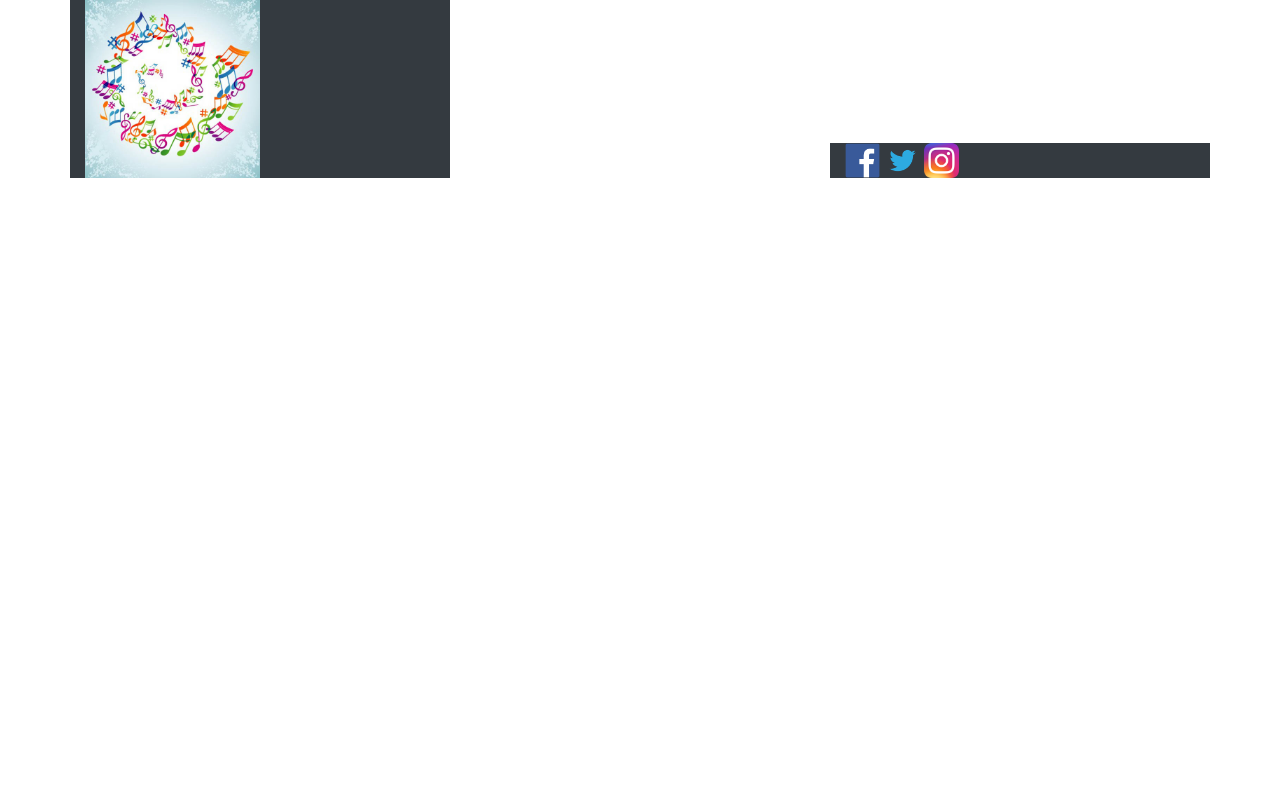
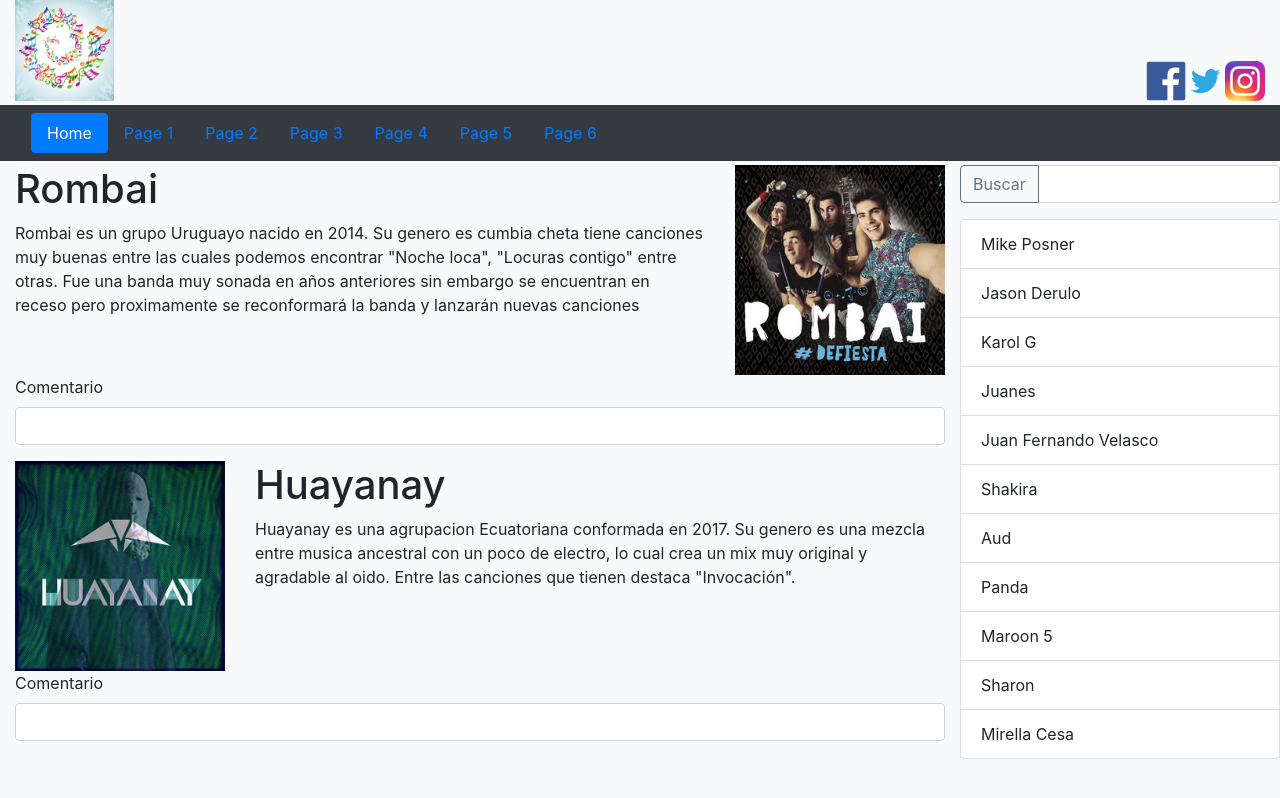
Before and after one commit to jorgeandres6/ProyectoCSS2, a plain HTML site: page Bootstrap/index.html in a window 1280 px wide. Drawn offline with Linux system fonts and the light colour scheme.

Commit message:
Fin Bootstrap
Desktop

```diff
--- a/Bootstrap/index.html
+++ b/Bootstrap/index.html
@@ -9,19 +9,91 @@
     <link rel="stylesheet" href="css/estilos.css">
 
   </head>
-  <body>
-    <header class="container">
+  <body class="bg-light">
+    <header class="container-fluid">
         <div class="row align-items-end">
-          <div class="col-lg-4 align-self-start bg-dark">
-            <img src="img/musicalogo.jpg" alt="Logo Musica" width="50%">
+          <div class="col-lg-4 align-self-start">
+            <img src="img/musicalogo.jpg" alt="Logo Musica" width="25%">
           </div>
-          <div class="align-self-end col-lg-4 offset-lg-4 bg-dark">
-              <img src="img/facebook.png" alt="Facebook logo" width="10%">
-              <img src="img/twitter.png" alt="Facebook logo" width="10%">
-              <img src="img/instagram.png" alt="Facebook logo" width="10%">
+          <div class="col-lg-4 offset-lg-4 d-flex justify-content-end">
+              <img src="img/facebook.png" alt="Facebook logo" width="10%" height="10%">
+              <img src="img/twitter.png" alt="Facebook logo" width="10%" height="10%">
+              <img src="img/instagram.png" alt="Facebook logo" width="10%" height="10%">
           </div>
         </div>
     </header>
 
+    <nav class="navbar navbar-expand-lg navbar-dark bg-dark my-1">
+      <div class="container-fluid">
+        <ul class="nav nav-pills">
+          <li class="nav-item"><a class="nav-link active" href="#">Home</a></li>
+          <li class="nav-item"><a class="nav-link" href="#">Page 1</a></li>
+          <li class="nav-item"><a class="nav-link" href="#">Page 2</a></li>
+          <li class="nav-item"><a class="nav-link" href="#">Page 3</a></li>
+          <li class="nav-item"><a class="nav-link" href="#">Page 4</a></li>
+          <li class="nav-item"><a class="nav-link" href="#">Page 5</a></li>
+          <li class="nav-item"><a class="nav-link" href="#">Page 6</a></li>
+        </ul>
+      </div>
+    </nav>
+
+    <div class="container-fluid">
+      <div class="row">
+        <div class="col-lg-9"> <!--Articulos-->
+          <div class="row"> <!--Articulo 1-->
+            <div class="col-lg-9">
+              <h1>Rombai</h1>
+              <p>Rombai es un grupo Uruguayo nacido en 2014. Su genero es cumbia cheta tiene canciones muy buenas entre las cuales podemos encontrar "Noche loca", "Locuras contigo" entre otras. Fue una banda muy sonada en años anteriores sin embargo se encuentran en receso pero proximamente se reconformará la banda y lanzarán nuevas canciones</p>
+            </div>
+            <div class="col-lg-3">
+              <img src="img/rombai.jpg" class="img-fluid" alt="Rombai">
+            </div>
+          </div>
+          <div class="form-group"><!--Entrada 1-->
+            <label for="Entrada1">Comentario</label>
+            <input type="text" name="entrada1" id="Entrada1" class="form-control">
+          </div>
+          <div class="row"><!--Articulo 2-->
+            <div class="col-lg-3">
+              <img src="img/huyanay.jpg" class="img-fluid" alt="Rombai">
+            </div>
+            <div class="col-lg-9">
+              <h1>Huayanay</h1>
+              <p>Huayanay es una agrupacion Ecuatoriana conformada en 2017. Su genero es una mezcla entre musica ancestral con un poco de electro, lo cual crea un mix muy original y agradable al oido. Entre las canciones que tienen destaca "Invocación".</p>
+            </div>
+          </div>
+          <div class="form-group"><!--Entrada 2-->
+            <label for="Entrada2">Comentario</label>
+            <input type="text" name="entrada2" id="Entrada2" class="form-control">
+          </div>
+        </div>
+        <div class="col-lg-3"> <!--Busqueda-->
+          <div class="row">
+            <div class="input-group mb-3">
+              <div class="input-group-prepend">
+                <button class="btn btn-outline-secondary" type="button">Buscar</button>
+              </div>
+              <input type="text" class="form-control" placeholder="" aria-label="" aria-describedby="basic-addon1">
+            </div>
+          </div>
+          <div class="row">
+            <ul class="list-group w-100 m-0 p-0">
+              <li class="list-group-item">Mike Posner</li>
+              <li class="list-group-item">Jason Derulo</li>
+              <li class="list-group-item">Karol G</li>
+              <li class="list-group-item">Juanes</li>
+              <li class="list-group-item">Juan Fernando Velasco</li>
+              <li class="list-group-item">Shakira</li>
+              <li class="list-group-item">Aud</li>
+              <li class="list-group-item">Panda</li>
+              <li class="list-group-item">Maroon 5</li>
+              <li class="list-group-item">Sharon</li>
+              <li class="list-group-item">Mirella Cesa</li>
+            </ul>
+          </div>
+        </div>
+      </div>
+    </div>
+
   </body>
 </html>
```
Also changed, not shown: Bootstrap/img/huyanay.jpg (added), Bootstrap/img/rombai.jpg (added).
